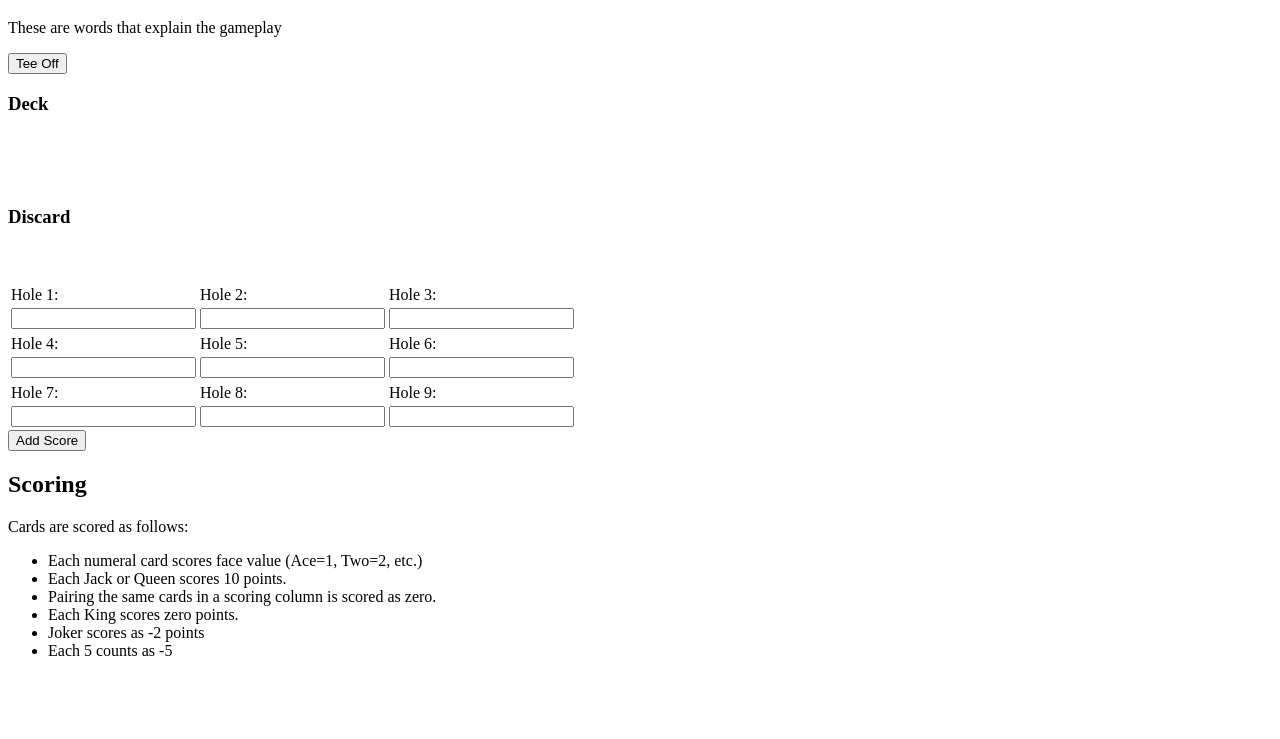
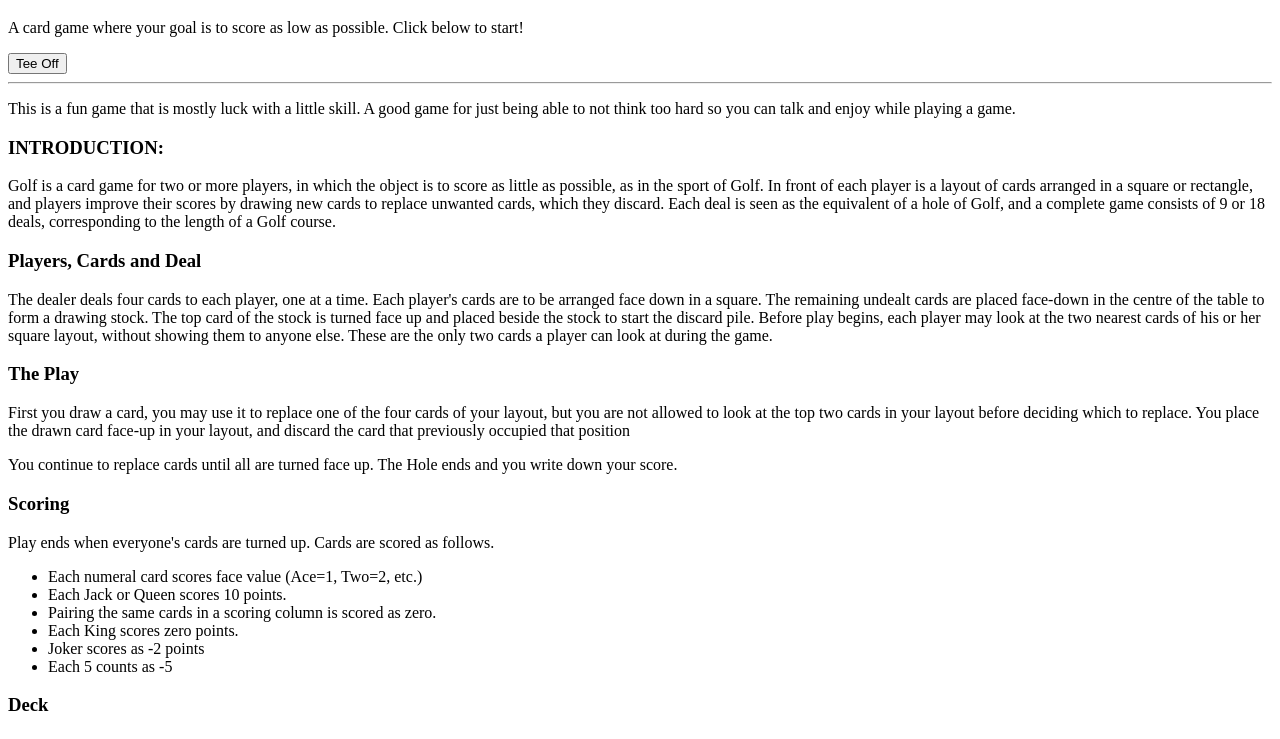
Before and after one commit to joeroaden/4-card-golf, a plain HTML site: page src/index.html in a window 1280 px wide. Shown: the part 61-800 px from the top of the page. Drawn offline with Linux system fonts and the light colour scheme.

Commit message:
refactor code to simlify index.js

```diff
--- a/src/css/styles.css
+++ b/src/css/styles.css
@@ -1,5 +1,31 @@
 body {
   background-color: lightgray;
+  margin-top: 50px;
+}
+
+h1 {
+  color: purple;
+  font-weight: bolder;
+  font-family: Verdana, Geneva, Tahoma, sans-serif;
+}
+
+h2 {
+  color: rgb(39, 38, 39);
+  font-family: Verdana, Geneva, Tahoma, sans-serif;
+}
+
+h3 {
+  font-family: Verdana, Geneva, Tahoma, sans-serif;
+}
+
+li {
+  color: rgb(39, 38, 39);
+  font-family: Verdana, Geneva, Tahoma, sans-serif;
+}
+
+p {
+  color: rgb(39, 38, 39);
+  font-family: Verdana, Geneva, Tahoma, sans-serif;
 }
 
 #gameBoard {
@@ -47,6 +73,10 @@ grid-template-columns: auto auto auto auto;
   box-sizing:border-box;
 }
 
+.inPlayDisplay {
+  visibility: visible;
+}
+
 .containerCards{
     float: left;
     width:1000px;
@@ -54,8 +84,6 @@ grid-template-columns: auto auto auto auto;
     margin-right: 20px;
     margin-top: 25px;
     margin-bottom: 20px;
-    /* margin:0 auto; */
-    /* display: center; */
     justify-content: space-between;
   }
 
@@ -79,12 +107,6 @@ grid-template-columns: auto auto auto auto;
     border-radius:0 0 10px 10px;
     text-align:center;
     padding:10px;
-    /* h2{
-      margin:0;
-    } */
-    /* h3{
-      margin:10px 0;
-    } */
   }
 
   .card{
@@ -115,20 +137,6 @@ grid-template-columns: auto auto auto auto;
     -webkit-transform: rotateY(180deg);
     transform: rotateY(180deg);
     box-sizing: border-box;
-    /* &:before{
-      content: "";
-      position: absolute;
-      width: 100%;
-      height: 100%;
-      z-index: -1;
-      background-size:100% 100%;
-      background: url('https://i.imgur.com/W3tra4F.gif');
-      -webkit-transform: rotateY(180deg);
-      -moz-transform: rotateY(180deg);
-      -ms-transform: rotateY(180deg);
-      -o-transform: rotateY(180deg);
-      transform: rotateY(180deg);
-    } */
   }
 
   .front, .back{
@@ -137,7 +145,6 @@ grid-template-columns: auto auto auto auto;
 
   .front{
     background-image:url('https://i.pinimg.com/originals/15/51/6d/15516d50f13466d994693f51a1911f07.gif');
-    /* https://media.giphy.com/media/3o7TKV0WqNdJULOACs/giphy.gif */
     background-size: auto;
     background-position:center;
     background-repeat: no-repeat;
@@ -149,15 +156,14 @@ grid-template-columns: auto auto auto auto;
     box-shadow: 0 0 0 #aaa;
   }
 
+  .locked {
+    -webkit-transform: rotateY(180deg);
+    transform: rotateY(180deg);
+  }
+
   .flipped, .hovercard:hover{
     -webkit-transform: rotateY(180deg);
     transform: rotateY(180deg);
-    /* .front{
-      box-shadow:0 0 0 #aaa;
-    }
-    .back{
-      box-shadow: 5px 5px 5px #aaa;
-    } */
   }
 
   .return{
@@ -172,7 +178,4 @@ grid-template-columns: auto auto auto auto;
     border-radius:0 0 10px 10px;
     background-color:darken(whitesmoke, 10%);
     font-size:18px;
-    /* &:focus{
-      outline:none;
-    } */
   }
--- a/src/gameSetup.js
+++ b/src/gameSetup.js
@@ -14,7 +14,7 @@ export function deck(){
       cards.push( new card( n+1, this.names[n], this.suits[s] ) );
     }
   }
-  cards.push(new card("joker","joker","joker")); //does Jokers get added to cards array?
+  cards.push(new card("joker","joker","joker"));
   return cards;
 }
 
--- a/src/index.html
+++ b/src/index.html
@@ -10,8 +10,33 @@
   <div class="container">
     <div id = "gamePlay">
       <h1>4 Card Golf</h1>
-      <p>These are words that explain the gameplay</p>
-      <button class="btn-success" id="gameStartBtn">Tee Off</button>
+      <p>A card game where your goal is to score as low as possible. Click below to start!</p>
+      <button class="btn-secondary" id="gameStartBtn">Tee Off</button>
+      <hr>
+      <p>This is a fun game that is mostly luck with a little skill.  A good game for just being able to not think too hard so you can talk and enjoy while playing a game.</p>
+
+        <h3>INTRODUCTION:</h3>
+
+        <p>Golf is a card game for two or more players, in which the object is to score as little as possible, as in the sport of Golf. In front of each player is a layout of cards arranged in a square or rectangle, and players improve their scores by drawing new cards to replace unwanted cards, which they discard. Each deal is seen as the equivalent of a hole of Golf, and a complete game consists of 9 or 18 deals, corresponding to the length of a Golf course.</p>
+
+        <h3>Players, Cards and Deal</h3>
+        <p>The dealer deals four cards to each player, one at a time. Each player's cards are to be arranged face down in a square. The remaining undealt cards are placed face-down in the centre of the table to form a drawing stock. The top card of the stock is turned face up and placed beside the stock to start the discard pile. Before play begins, each player may look at the two nearest cards of his or her square layout, without showing them to anyone else.  These are the only two cards a player can look at during the game.</p>
+
+        <h3>The Play</h3>
+        <p>First you draw a card, you may use it to replace one of the four cards of your layout, but you are not allowed to look at the top two cards in your layout before deciding which to replace. You place the drawn card face-up in your layout, and discard the card that previously occupied that position</p>
+        <p>You continue to replace cards until all are turned face up.  The Hole ends and you write down your score.</p>
+
+        <h3>Scoring</h3>
+        <p>Play ends when everyone's cards are turned up.  Cards are scored as follows.</p>
+
+          <ul>
+            <li>Each numeral card scores face value (Ace=1, Two=2, etc.)</li>
+            <li>Each Jack or Queen scores 10 points.</li>
+            <li>Pairing the same cards in a scoring column is scored as zero.</li>
+            <li>Each King scores zero points.</li>
+            <li>Joker scores as -2 points</li>
+            <li>Each 5 counts as -5</li>
+          </ul>
     </div>
   </div>
   <div id ="gameBoard">
@@ -32,7 +57,7 @@
 
       <div id="inPlayCard">
         <div class="deck">
-          <div class="card">
+          <div class="card inPlay">
             <div class="front face">
               <img id="inPlayDisplay"></img>
             </div>
@@ -144,7 +169,7 @@
           <td><input type="number" name="hole9" id="hole9"></td>
         </tr>
         </table>
-        <button class="btn-success" id="gameEndBtn">Add Score</button>
+        <button class="btn-secondary" id="gameEndBtn">Add Score</button>
 
     <div class = "scoringLegend"></div>
         <h2>Scoring</h2>
```
Also changed, not shown: src/index.js (+7 -10 lines).
